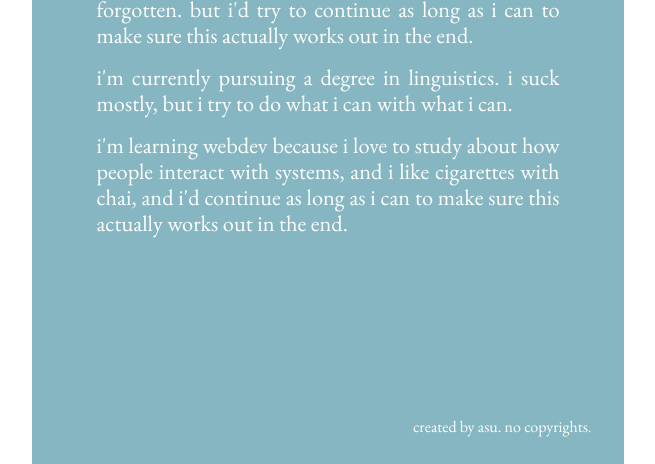
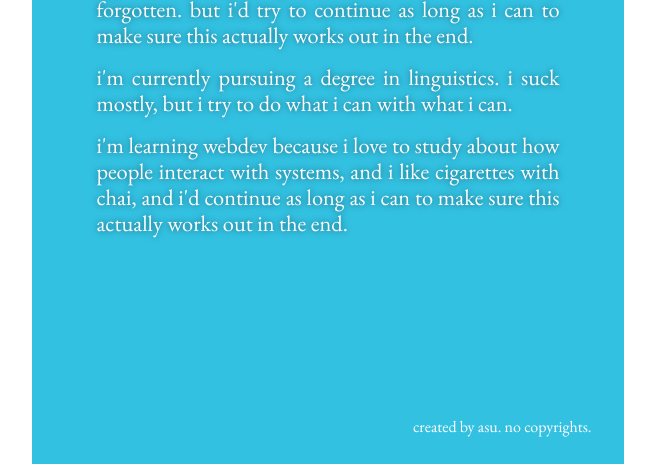
Before and after one commit to kuth-asu/hello-world, a plain HTML site: page index.html in a window 1280 px wide. Shown: the part 336-800 px from the top of the page, without its empty margins (312-967 px from the left). Drawn offline with nearby package versions, Linux system fonts and the light colour scheme; a web font is replaced by a local one.

Commit message:
Update background color and style for main section
Changed background color and added text shadow to main.

```diff
--- a/styles.css
+++ b/styles.css
@@ -17,7 +17,7 @@ body {
     max-width: 55ch;
     margin: 0 auto;
     padding: 2rem 0;
-    background-color: #85b6c1; /* previously: #1e6b7c;*/
+    background-color: #33c1e2; /* previously: #1e6b7c;*/
     color: white;
     font-family: 'EB Garamond', serif;
     font-size: 1.4rem;
@@ -115,6 +115,7 @@ body {
 
 main {
     margin: 5rem 4rem;
+    text-shadow: 0 0 6px rgba(0, 0, 0, 0.5);
 }
 
 main p {
@@ -168,6 +169,7 @@ ul {
 a:hover {
     transition: background-color 0.15s ease;
     background-color:rgb(95, 165, 165);
+    border-radius: 0.35rem;
 }
 
 embed {
```
